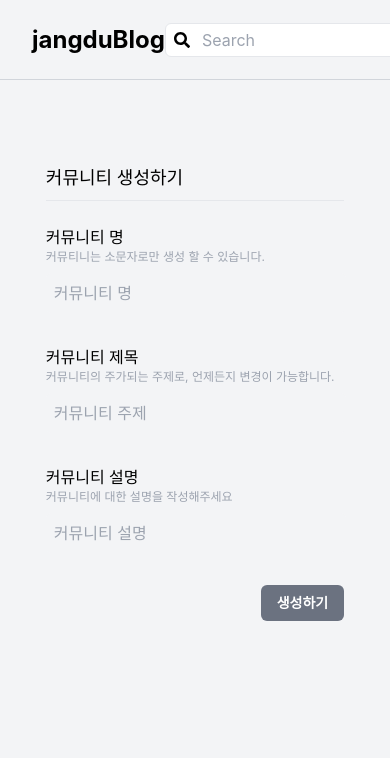
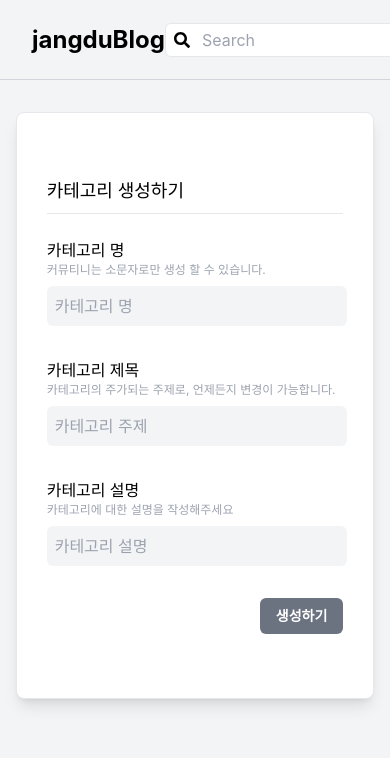
Before and after one commit to jangdu/next_community, a Next.js app in the folder community_client/: page /communities/create in a window 390 px wide. Shown: the top 758 px of the page. Built offline with nearby package versions, Linux system fonts and the light colour scheme; no server answers.

Commit message:
design : 포스트카드 및 네브바 app.tsx 전체적인 ui 수정

```diff
--- a/community_client/src/components/PostCard.tsx
+++ b/community_client/src/components/PostCard.tsx
@@ -21,11 +21,11 @@ export default function PostCard({
 }: PostCardProps) {
   return (
     <div
-      className="flex mb-4 bg-white rounded-lg shadow-md overflow-hidden"
+      className="flex mb-4 bg-white rounded-lg shadow-md overflow-hidden transition-all duration-300 border hover:border-black hover:shadow-xl"
       id={post.identifier}
     >
       {/* 투표 기능 */}
-      <div className="flex bg-violet-200">
+      <div className="flex bg-gray-300">
         <Vote post={post} mutate={mutate} />
       </div>
       {/* { 포스트 } */}
@@ -37,10 +37,11 @@ export default function PostCard({
           <div className="flex flex-row items-center text-sm text-gray-500">
             <p>post by</p>
             <Link href={`users/${post.username}`} passHref>
-              <button className="text-violet-400 mx-1 hover:underline">
+              <button className="text-blue-400 mx-1 hover:underline">
                 {post.username}
               </button>
             </Link>
+
             <p className="ms-1">
               {dayjs(post.createdAt).format('YYYY-MM-DD HH:mm')}
             </p>
--- a/community_client/src/components/layouts/NavBar.tsx
+++ b/community_client/src/components/layouts/NavBar.tsx
@@ -21,7 +21,7 @@ export const NavBar: React.FC = () => {
   };
 
   return (
-    <div className="flex py-3 inset-x-0 items-center justify-between px-8 bg-gray-100 border-b border-gray-300 shadow-b-lg h-20">
+    <div className="flex inset-x-0 items-center justify-between px-8 bg-gray-100 border-b border-gray-300 shadow-b-lg h-20">
       <span className="text-2xl font-bold text-black">
         <Link href="/">jangduBlog</Link>
       </span>
--- a/community_client/src/pages/_app.tsx
+++ b/community_client/src/pages/_app.tsx
@@ -29,10 +29,10 @@ export default function App({ Component, pageProps }: AppProps) {
     <>
       <SWRConfig value={{ fetcher }}>
         <AuthProvider>
-          <NavBar />
-          <div className={'bg-gray-100 min-h-screen pt-5'}>
+          <div className={'bg-gray-100 min-h-screen'}>
+            <NavBar />
             <div className="max-w-6xl flex flex-row gap-4 mx-auto px-4">
-              <div className="md:w-56 hidden md:block min-h-screen">
+              <div className="md:w-56 hidden md:block">
                 <Sidebar />
               </div>
               <div className="md:w-10/12 w-full mx-auto">
--- a/community_client/src/pages/communities/create.tsx
+++ b/community_client/src/pages/communities/create.tsx
@@ -18,7 +18,7 @@ export default function CommunityCreate() {
         { withCredentials: true },
       );
 
-      alert(`${res.data.name} 커뮤니티 생성이 완료되었습니다.`);
+      alert(`${res.data.name} 카테고리 생성이 완료되었습니다.`);
     } catch (error: any) {
       console.error(error);
       if ('response' in error && error.response?.data) {
@@ -30,42 +30,42 @@ export default function CommunityCreate() {
   };
 
   return (
-    <div className="flex flex-col justify-center pt-16">
-      <div className="w-10/12 mx-auto md:w-96">
-        <h1 className="mb-2 text-lg font-medium">커뮤니티 생성하기</h1>
+    <div className="flex flex-col justify-center bg-white mt-8 rounded-lg border shadow-lg">
+      <div className="w-10/12 mx-auto md:w-96 py-16">
+        <h1 className="mb-2 text-lg font-medium">카테고리 생성하기</h1>
         <hr />
         <form onSubmit={handleSubmit}>
           <div className="my-6">
-            <p className="font-medium">커뮤니티 명</p>
+            <p className="font-medium">카테고리 명</p>
             <p className="mb-2 text-xs text-gray-400">
               커뮤티니는 소문자로만 생성 할 수 있습니다.
             </p>
             <InputGroup
-              placeholder="커뮤니티 명"
+              placeholder="카테고리 명"
               value={name}
               setValue={setName}
               error={errors.name}
             />
           </div>
           <div className="my-6">
-            <p className="font-medium">커뮤니티 제목</p>
+            <p className="font-medium">카테고리 제목</p>
             <p className="mb-2 text-xs text-gray-400">
-              커뮤니티의 주가되는 주제로, 언제든지 변경이 가능합니다.
+              카테고리의 주가되는 주제로, 언제든지 변경이 가능합니다.
             </p>
             <InputGroup
-              placeholder="커뮤니티 주제"
+              placeholder="카테고리 주제"
               value={title}
               setValue={setTitle}
               error={errors.title}
             />
           </div>
           <div className="my-6">
-            <p className="font-medium">커뮤니티 설명</p>
+            <p className="font-medium">카테고리 설명</p>
             <p className="mb-2 text-xs text-gray-400">
-              커뮤니티에 대한 설명을 작성해주세요
+              카테고리에 대한 설명을 작성해주세요
             </p>
             <InputGroup
-              placeholder="커뮤니티 설명"
+              placeholder="카테고리 설명"
               value={description}
               setValue={setDescription}
               error={errors.description}
--- a/community_client/src/pages/index.tsx
+++ b/community_client/src/pages/index.tsx
@@ -59,7 +59,7 @@ export default function Home() {
     <div className="flex w-full mx-auto">
       {/* allPostList */}
       <div className="w-full mx-auto">
-        <h1 className="text-xl text-center p-2 my-2 font-semibold text-violet-500">
+        <h1 className="text-xl text-center p-2 my-2 font-semibold text-black">
           All Posts
         </h1>
         {isInitialLoading && <LoadingUi />}
```
